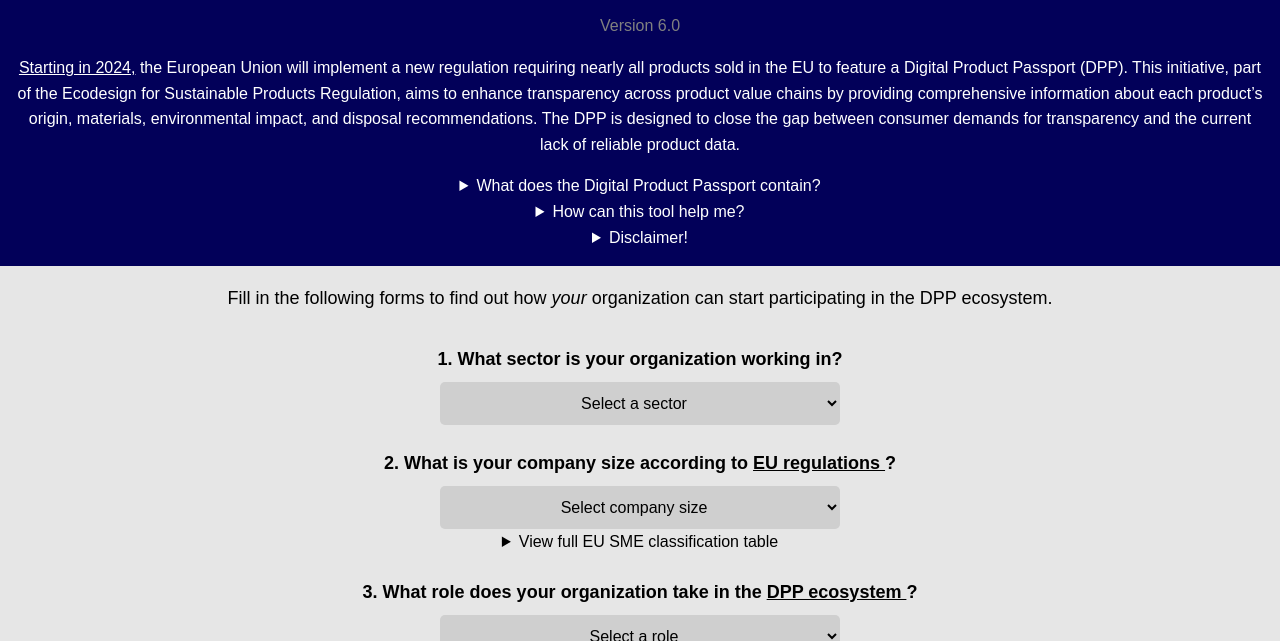
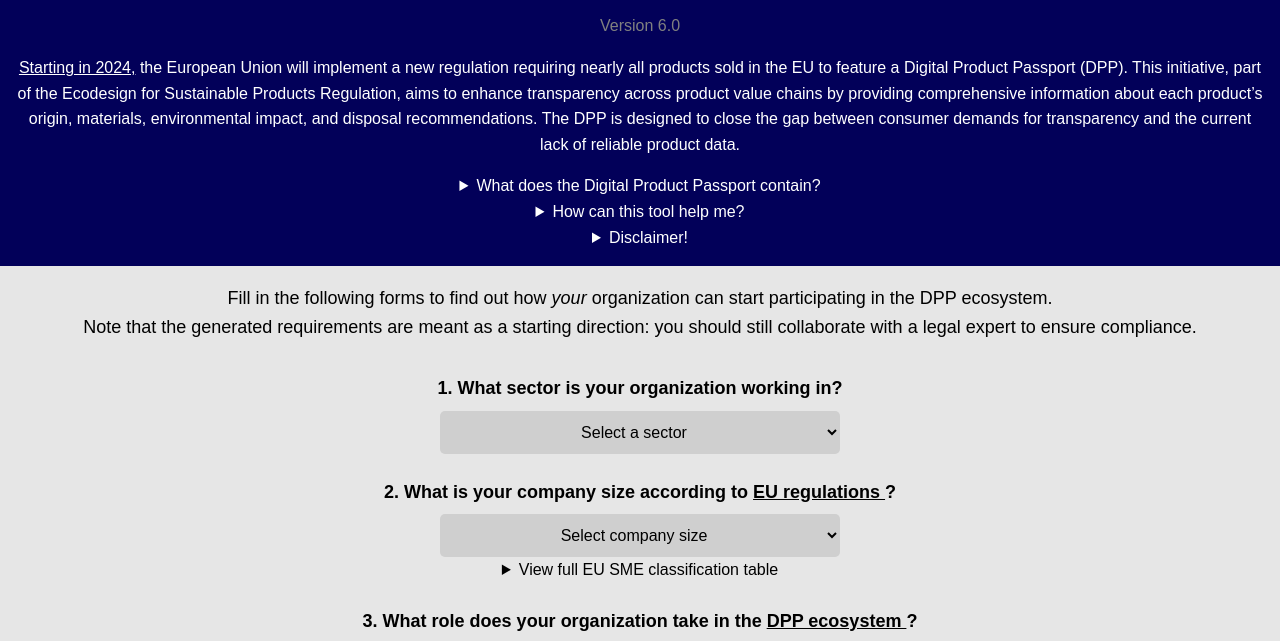
Before and after one commit to isabelrut/system-ai, a website: page docs/index.html in a window 1280 px wide. Shown: the part 129-770 px from the top of the page. Drawn offline with nearby package versions, Linux system fonts and the light colour scheme.

Commit message:
Added disclaimer

```diff
--- a/docs/index.html
+++ b/docs/index.html
@@ -55,7 +55,8 @@
     <div class="container">
 
         <p class="intro">
-            Fill in the following forms to find out how <em>your</em> organization can start participating in the DPP ecosystem.
+            Fill in the following forms to find out how <em>your</em> organization can start participating in the DPP ecosystem.<br>
+            Note that the generated requirements are meant as a starting direction: you should still collaborate with a legal expert to ensure compliance.
         </p>
 
         <!-- <div class="form-group">
```
